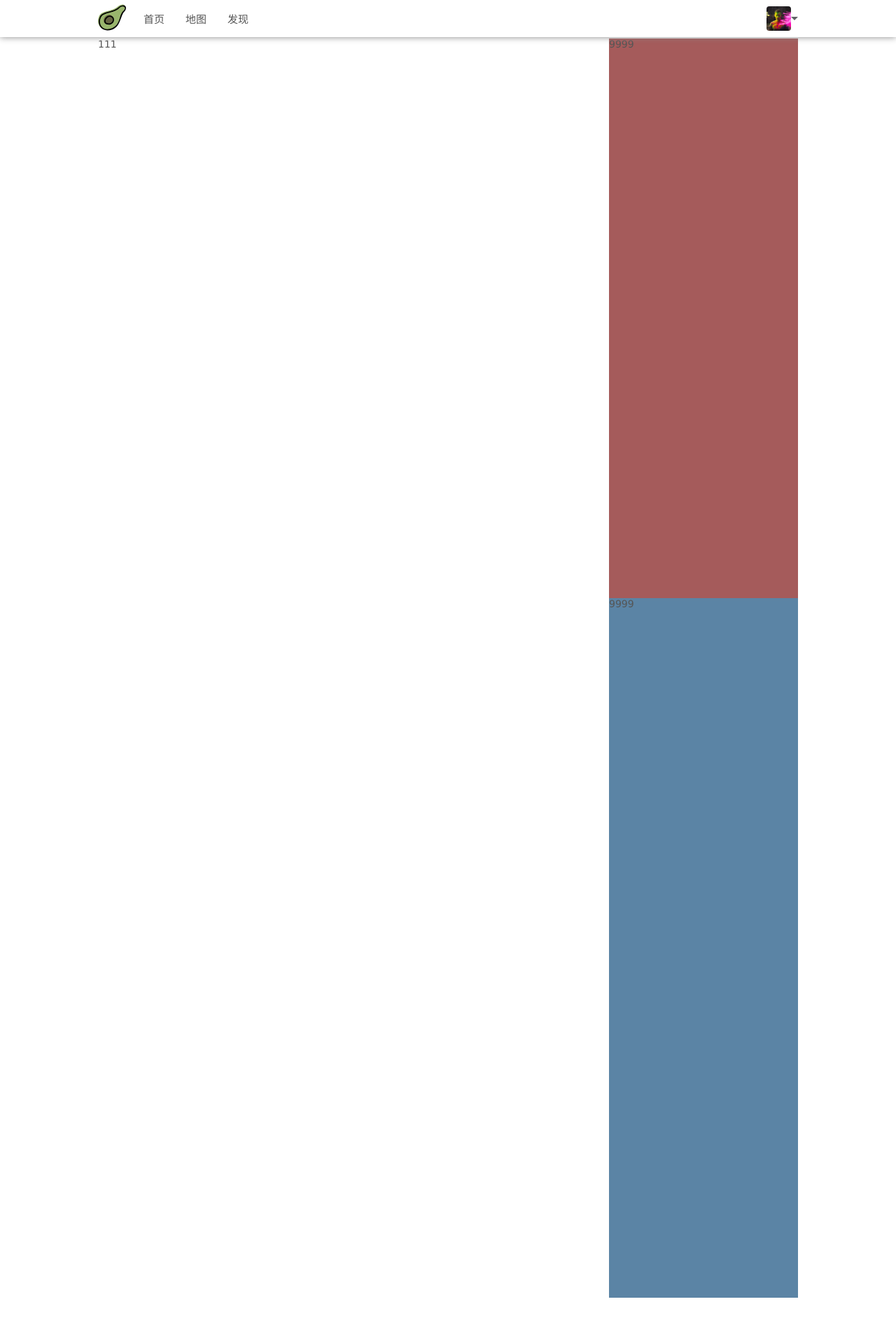
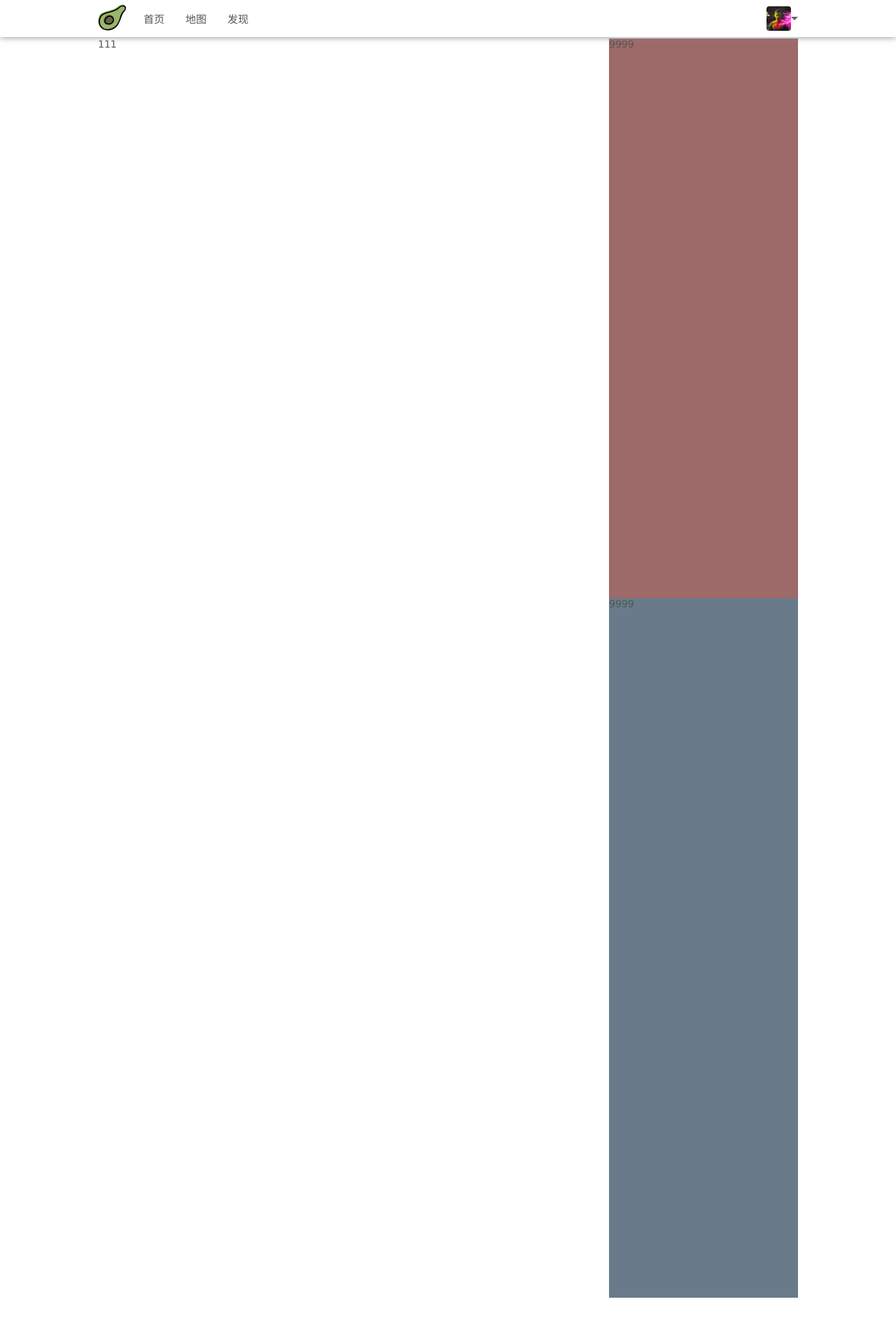
Before and after one commit to TheCrows/myProject, a Vue app in the folder myproject/: page / in a window 1280 px wide. Shown: the top 1894 px of the page at 70% size. Built offline with nearby package versions, Linux system fonts and the light colour scheme.

Commit message:
一点小改动

```diff
--- a/myproject/src/components/basic/userSide.vue
+++ b/myproject/src/components/basic/userSide.vue
@@ -31,11 +31,11 @@ export default {
 
       .user-side-head{
         height: 800px;
-        background: rgb(165, 91, 91);
+        background: rgb(158, 105, 105);
       }
       .user-side-info{
         height: 1000px;
-        background: rgb(91, 132, 165);
+        background: rgb(105, 123, 138);
       }
     }
     .user-fixed{
```
